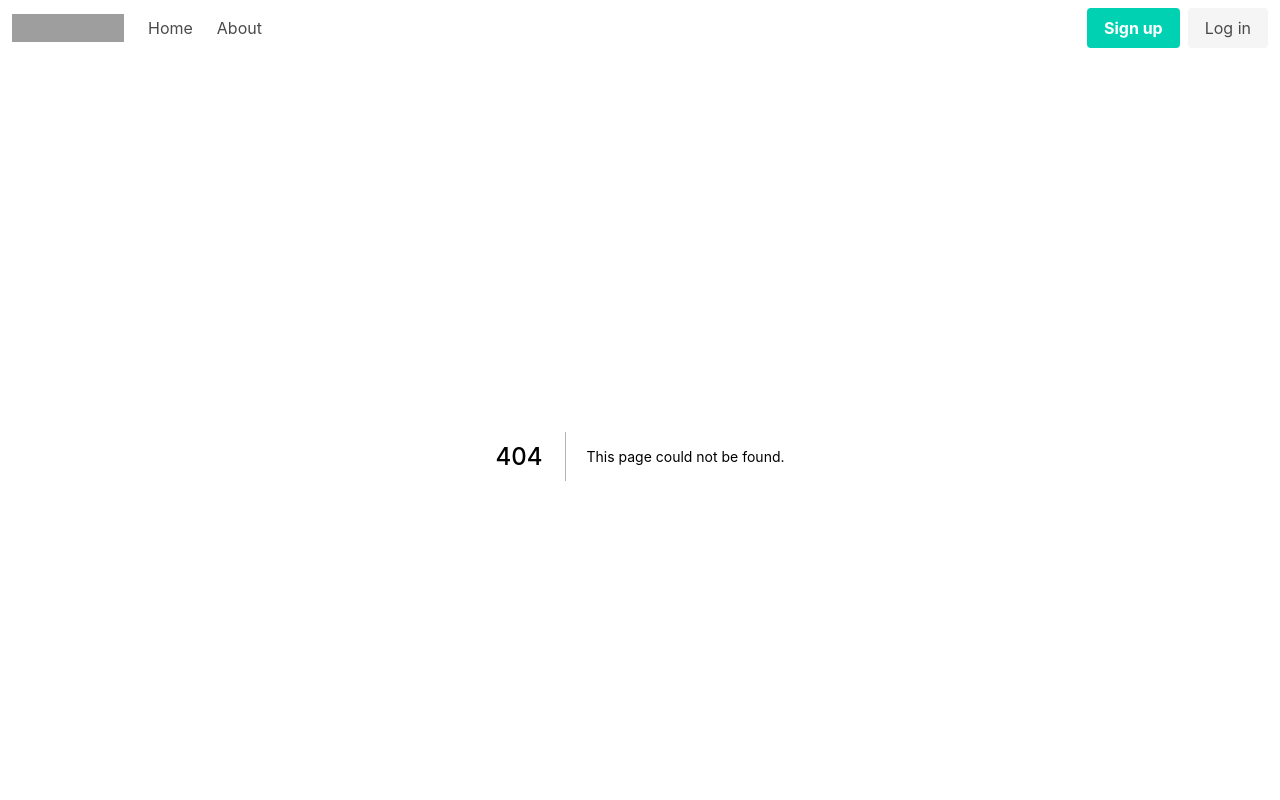
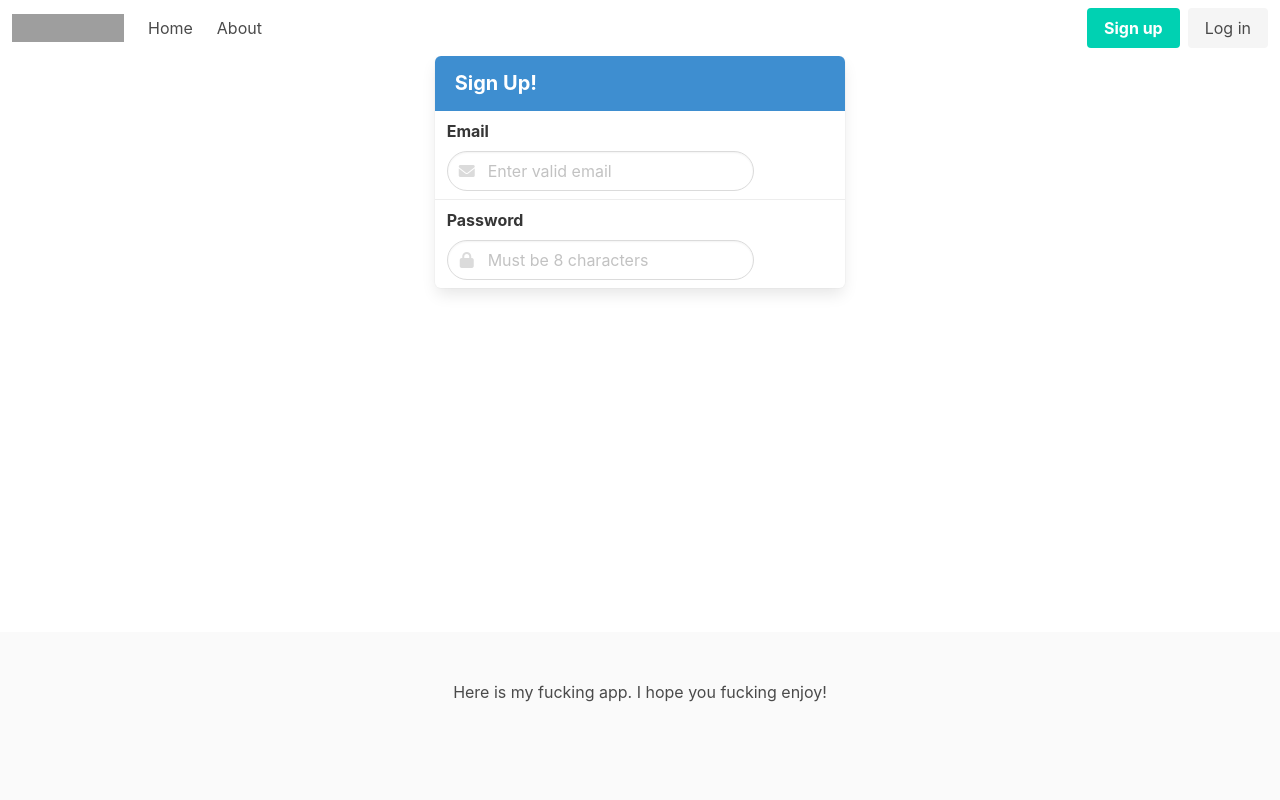
Before and after one commit to ChrisBurgdorff/NextTodo, a Next.js app: page /signup in a window 1280 px wide. Before the commit this address had no page. Shown: the top 800 px of the page. Built offline with nearby package versions, Linux system fonts and the light colour scheme; grey boxes are pictures that could not be loaded.

Commit message:
Added login and signup pages, dont work yet

```diff
--- a/Components/Navigation.js
+++ b/Components/Navigation.js
@@ -29,10 +29,10 @@ function Navigation() {
         <div className="navbar-end">
           <div className="navbar-item">
             <div className="buttons">
-              <a className="button is-primary">
+              <a className="button is-primary" href="/signup">
                 <strong>Sign up</strong>
               </a>
-              <a className="button is-light">
+              <a className="button is-light" href="/login">
                 Log in
               </a>
             </div>
--- /dev/null
+++ b/Components/SignupForm.js
@@ -0,0 +1,35 @@
+import React from "react";
+
+function SignupForm() {
+  return (
+    <article className="panel is-info">
+      <p className="panel-heading">
+        Sign Up!
+      </p>
+      <div className="panel-block">
+        <div className="field">
+          <label className="label">Email</label>
+          <div className="control has-icons-left">
+            <input className="input is-rounded" type="text" placeholder="Enter valid email" />
+            <span class="icon is-small is-left">
+              <i class="fas fa-envelope"></i>
+            </span>
+          </div>
+        </div>
+      </div>
+      <div className="panel-block">
+        <div className="field">
+          <label className="label">Password</label>
+          <div className="control has-icons-left">
+            <input className="input is-rounded" type="text" placeholder="Must be 8 characters" />
+            <span class="icon is-small is-left">
+              <i class="fas fa-lock"></i>
+            </span>
+          </div>
+        </div>
+      </div>
+    </article>
+  );
+}
+
+export default SignupForm;
--- a/Components/Todolist.js
+++ b/Components/Todolist.js
@@ -81,7 +81,7 @@ function Todolist() {
     </div>
     {todoList.map((todo) => {
       return (
-        <Todo todo={todo.description} index={todo.id} done={todo.done} key={todo.id.toString()} toggleDone={toggleDone} deleteTodo={deleteTodo} />
+        <Todo todo={todo.description} index={todo.id} done={todo.done} key={todo.todo_id.toString()} toggleDone={toggleDone} deleteTodo={deleteTodo} />
       );
     })}
     </article>
--- /dev/null
+++ b/pages/signup.js
@@ -0,0 +1,14 @@
+import SignupForm from "../Components/SignupForm";
+
+export default function Signup() {
+
+  return(
+    <>
+    <div className="columns">
+        <div className="column is-one-third is-offset-one-third">
+          <SignupForm />
+        </div>
+      </div>
+    </>
+  );
+}
```
Also changed, not shown: Components/LoginForm.js (added, +33 -0 lines), pages/login.js (added, +14 -0 lines).
